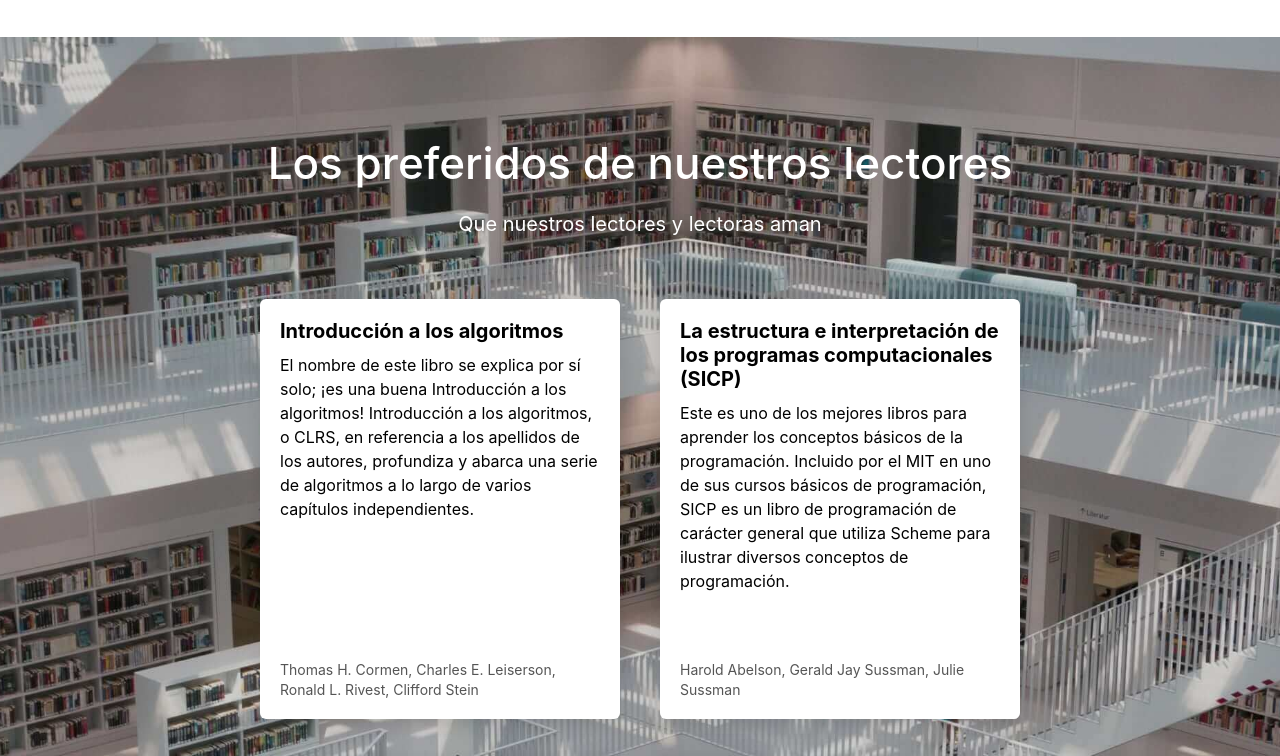
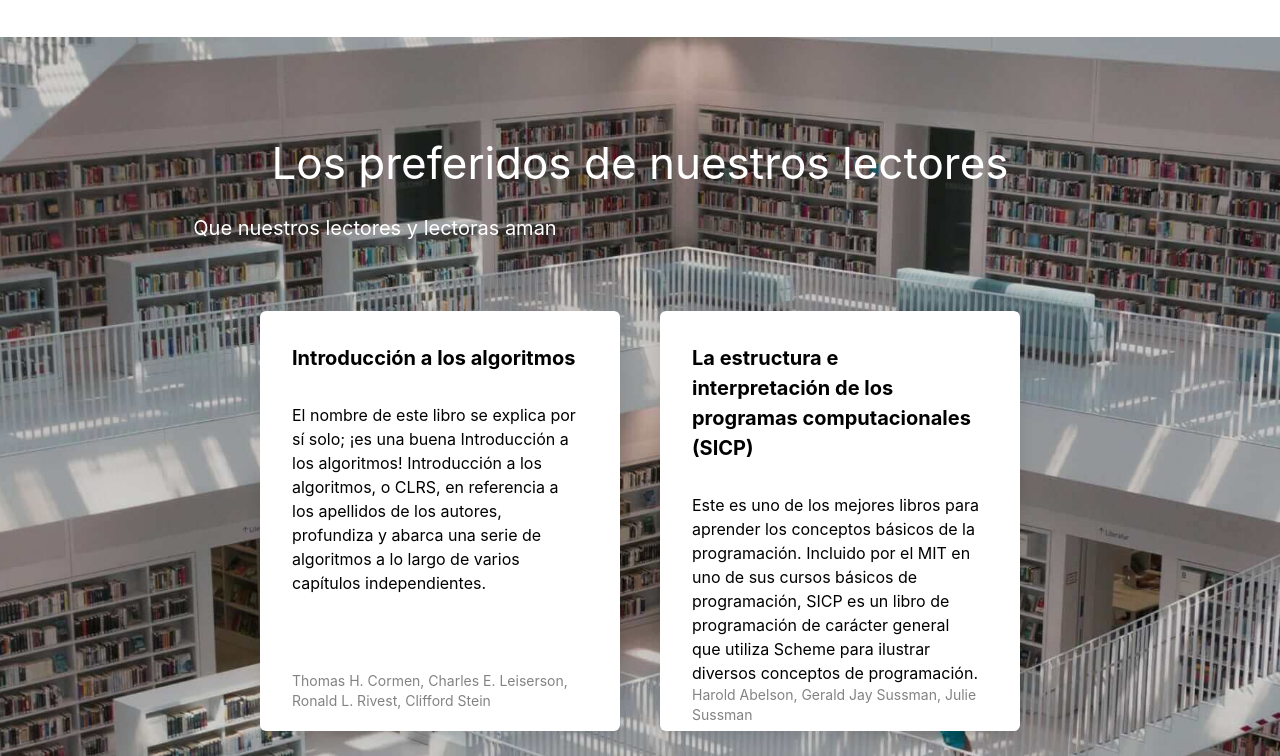
Before and after one commit to mvm01/web_project_library_es, a plain HTML site: page index.html in a window 1280 px wide. Shown: the part 762-1518 px from the top of the page. Drawn offline with nearby package versions, Linux system fonts and the light colour scheme.

Commit message:
catorceava correccion

```diff
--- a/styles/style.css
+++ b/styles/style.css
@@ -25,7 +25,7 @@
   display: flex;
   list-style-type: none;
   padding: 0;
-  margin-top: 0;
+  margin-top: 8px;
   margin-right: 0;
   margin-bottom: 0;
   margin-left: 0;
@@ -73,7 +73,7 @@
   font-size: 62px;
   line-height: 76px;
   font-weight: 500;
-  margin-top: 0;
+  margin-top: 128px;
   margin-right: 0;
   margin-bottom: 32px;
   margin-left: 0;
@@ -83,7 +83,7 @@
   max-width: 515px;
   font-size: 20px;
   line-height: 30px;
-  margin-top: 0;
+  margin-top: 32px;
   margin-right: 0;
   margin-bottom: 0;
   margin-left: 0;
@@ -111,7 +111,7 @@
   background-size: cover;
   background-position: center;
   padding-top: 100px;
-  padding-bottom: 100px;
+  padding-bottom: 140px;
   padding-left: 0;
   padding-right: 0;
   box-sizing: border-box;
@@ -123,18 +123,18 @@
   margin-top: 0;
   margin-left: auto;
   margin-right: auto;
-  margin-bottom: 20px;
+  margin-bottom: 24px;
   font-family: "Inter", Arial, sans-serif;
   font-size: 44px;
   line-height: 52px;
-  font-weight: 500;
+  font-weight: 400;
   color: #ffffff;
 }
 
 .staff__subtitle {
   text-align: center;
   max-width: 750px;
-  margin: 0 auto 32px;
+  margin: 0;
   margin-bottom: 60px;
   font-family: "Inter", Arial, sans-serif;
   font-size: 20px;
@@ -151,7 +151,7 @@
   max-width: 760px;
   padding: 0;
   margin: 60px auto 0 auto;
-  margin-top: 40px;
+  margin-top: 68px;
   list-style-type: none;
   padding: 0;
 }
@@ -159,9 +159,9 @@
 .card {
   width: 360px;
   height: 420px;
-  background-color: #ffffff;
+  background-color: #fff;
   border-radius: 6px;
-  padding: 20px;
+  padding: 32px 40px 20px 32px;
   box-sizing: border-box;
   display: flex;
   flex-direction: column;
@@ -178,29 +178,29 @@
 .card__title {
   font-family: "Inter", Arial, sans-serif;
   font-size: 20px;
-  line-height: 1.2;
+  line-height: 30px;
   font-weight: 700;
   color: #000000;
-  margin: 0 0 10px 0;
+  margin: 0;
   margin-bottom: 10px;
 }
 
 .card__text {
   font-family: "Inter", Arial, sans-serif;
   font-size: 16px;
-  line-height: 1.5;
+  line-height: 24px;
   font-weight: normal;
   color: #000000;
-  margin: 0 0 15px 0;
+  margin: 20px 0 0;
   flex-grow: 1;
 }
 
 .card__footer {
   font-family: "Inter", Arial, sans-serif;
   font-size: 14px;
-  line-height: 1.4;
+  line-height: 20px;
   font-weight: 400;
-  color: #555;
+  color: #838383;
   margin: 0;
   margin-top: auto;
 }
```
